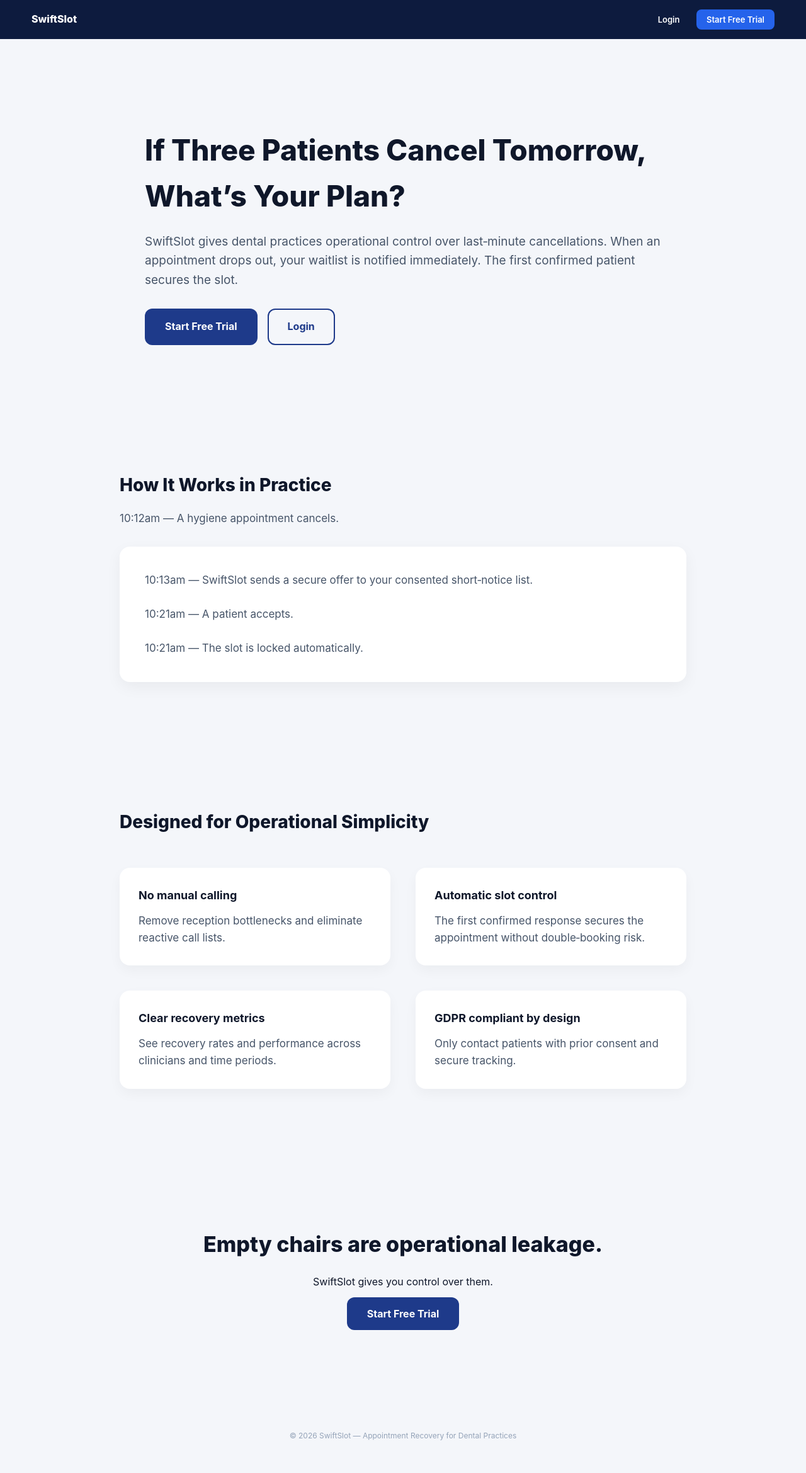
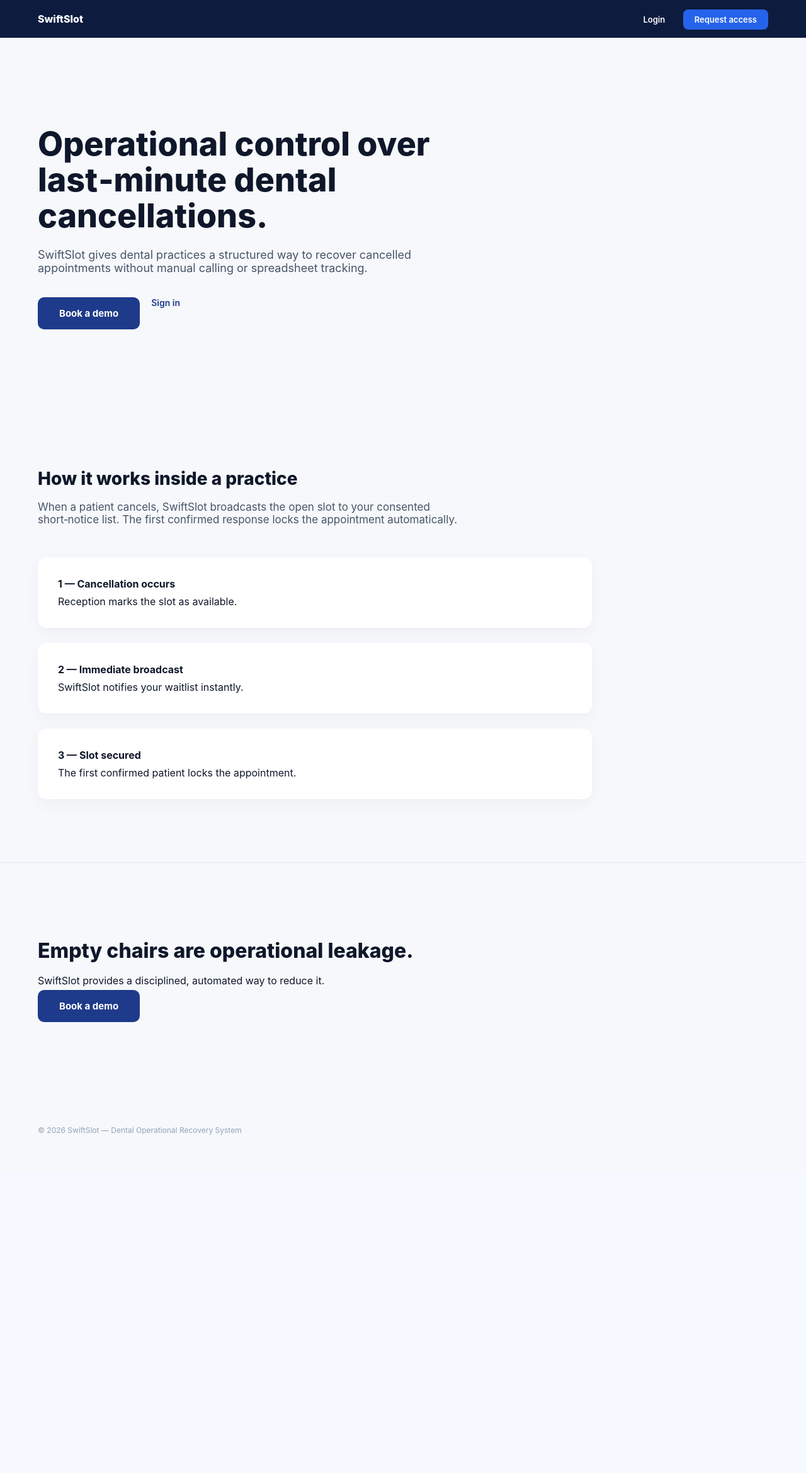
Before and after one commit to charliedadd6-creator/DentalStartup, a FastAPI app: page / in a window 1280 px wide. Shown: the whole page at 63% size. After the commit the page ends 1802 px from the top, so only its background shows below. Run offline with FastAPI, Linux system fonts and the light colour scheme; parts of the project's set-up code (start-up, migrations or seed data) failed here and were passed over.

Commit message:
Rebuild landing page with serious B2B positioning

```diff
--- a/templates/landing.html
+++ b/templates/landing.html
@@ -2,19 +2,18 @@
 <html lang="en">
 <head>
 <meta charset="UTF-8">
-<title>SwiftSlot — Operational Control for Cancelled Appointments</title>
+<title>SwiftSlot — Operational Control for Dental Cancellations</title>
 <meta name="viewport" content="width=device-width, initial-scale=1.0">
 <style>
 *{box-sizing:border-box;margin:0;padding:0}
 body{
     font-family:Inter,sans-serif;
-    background:#f4f6fa;
+    background:#f6f8fb;
     color:#0f172a;
-    line-height:1.6;
 }
 .navbar{
     background:#0d1b3e;
-    padding:18px 50px;
+    padding:20px 60px;
     display:flex;
     justify-content:space-between;
     align-items:center;
@@ -26,56 +25,55 @@
 }
 .nav-actions a{
     text-decoration:none;
-    margin-left:22px;
+    margin-left:24px;
     font-size:13px;
     font-weight:600;
 }
 .login-link{color:white}
 .cta{
     background:#2563eb;
-    padding:8px 16px;
+    padding:8px 18px;
     border-radius:8px;
     color:white;
 }
 .hero{
-    padding:140px 40px 100px 40px;
+    padding:140px 60px 120px 60px;
     max-width:900px;
-    margin:auto;
 }
 .hero h1{
-    font-size:46px;
+    font-size:52px;
     font-weight:800;
-    margin-bottom:20px;
+    line-height:1.1;
+    margin-bottom:22px;
 }
 .hero p{
-    font-size:19px;
+    font-size:18px;
     color:#475569;
-    margin-bottom:30px;
+    max-width:620px;
+    margin-bottom:36px;
 }
 .hero-buttons{
     display:flex;
-    gap:16px;
+    gap:18px;
 }
 .btn-primary{
     background:#1e3a8a;
-    padding:16px 32px;
-    border-radius:12px;
+    padding:16px 34px;
+    border-radius:10px;
     color:white;
     text-decoration:none;
     font-weight:700;
+    font-size:15px;
 }
 .btn-secondary{
-    border:2px solid #1e3a8a;
-    padding:14px 30px;
-    border-radius:12px;
     color:#1e3a8a;
+    font-weight:600;
     text-decoration:none;
-    font-weight:700;
+    font-size:14px;
 }
 .section{
-    padding:100px 50px;
+    padding:100px 60px;
     max-width:1000px;
-    margin:auto;
 }
 .section h2{
     font-size:28px;
@@ -85,48 +83,43 @@
 .section p{
     font-size:17px;
     color:#475569;
+    max-width:700px;
 }
-.scenario{
+.process{
+    margin-top:50px;
+    display:grid;
+    grid-template-columns:1fr;
+    gap:24px;
+}
+.step{
     background:white;
-    padding:40px;
-    border-radius:16px;
-    margin-top:30px;
-    box-shadow:0 8px 24px rgba(0,0,0,0.05);
+    padding:32px;
+    border-radius:14px;
+    box-shadow:0 8px 24px rgba(0,0,0,0.04);
 }
-.features{
-    display:grid;
-    grid-template-columns:1fr 1fr;
-    gap:40px;
-    margin-top:50px;
-}
-.feature{
-    background:white;
-    padding:30px;
-    border-radius:16px;
-    box-shadow:0 8px 20px rgba(0,0,0,0.04);
-}
-.feature h3{
-    font-size:18px;
-    font-weight:700;
-    margin-bottom:12px;
+.step strong{
+    display:block;
+    margin-bottom:8px;
+    font-size:16px;
 }
 .closing{
-    padding:120px 40px;
-    text-align:center;
+    padding:120px 60px;
+    border-top:1px solid #e2e8f0;
 }
 .closing h2{
-    font-size:34px;
+    font-size:32px;
     font-weight:800;
-    margin-bottom:20px;
+    margin-bottom:18px;
 }
 .footer{
-    text-align:center;
-    padding:50px 20px;
+    padding:60px;
     font-size:12px;
     color:#94a3b8;
 }
 @media(max-width:900px){
-    .features{grid-template-columns:1fr}
+    .hero{padding:100px 30px}
+    .section{padding:80px 30px}
+    .closing{padding:80px 30px}
 }
 </style>
 </head>
@@ -136,68 +129,57 @@
     <div class="logo">SwiftSlot</div>
     <div class="nav-actions">
         <a href="/login-page" class="login-link">Login</a>
-        <a href="/signup-page" class="cta">Start Free Trial</a>
+        <a href="/signup-page" class="cta">Request access</a>
     </div>
 </div>
 
 <section class="hero">
-    <h1>If Three Patients Cancel Tomorrow, What’s Your Plan?</h1>
+    <h1>Operational control over last‑minute dental cancellations.</h1>
     <p>
-        SwiftSlot gives dental practices operational control over last‑minute cancellations.
-        When an appointment drops out, your waitlist is notified immediately.
-        The first confirmed patient secures the slot.
+        SwiftSlot gives dental practices a structured way to recover
+        cancelled appointments without manual calling or spreadsheet tracking.
     </p>
     <div class="hero-buttons">
-        <a href="/signup-page" class="btn-primary">Start Free Trial</a>
-        <a href="/login-page" class="btn-secondary">Login</a>
+        <a href="/signup-page" class="btn-primary">Book a demo</a>
+        <a href="/login-page" class="btn-secondary">Sign in</a>
     </div>
 </section>
 
 <section class="section">
-    <h2>How It Works in Practice</h2>
+    <h2>How it works inside a practice</h2>
     <p>
-        10:12am — A hygiene appointment cancels.
+        When a patient cancels, SwiftSlot broadcasts the open slot
+        to your consented short‑notice list. The first confirmed response
+        locks the appointment automatically.
     </p>
-    <div class="scenario">
-        <p>
-            10:13am — SwiftSlot sends a secure offer to your consented short‑notice list.<br><br>
-            10:21am — A patient accepts.<br><br>
-            10:21am — The slot is locked automatically.
-        </p>
-    </div>
-</section>
 
-<section class="section">
-    <h2>Designed for Operational Simplicity</h2>
-    <div class="features">
-        <div class="feature">
-            <h3>No manual calling</h3>
-            <p>Remove reception bottlenecks and eliminate reactive call lists.</p>
+    <div class="process">
+        <div class="step">
+            <strong>1 — Cancellation occurs</strong>
+            Reception marks the slot as available.
         </div>
-        <div class="feature">
-            <h3>Automatic slot control</h3>
-            <p>The first confirmed response secures the appointment without double‑booking risk.</p>
+        <div class="step">
+            <strong>2 — Immediate broadcast</strong>
+            SwiftSlot notifies your waitlist instantly.
         </div>
-        <div class="feature">
-            <h3>Clear recovery metrics</h3>
-            <p>See recovery rates and performance across clinicians and time periods.</p>
-        </div>
-        <div class="feature">
-            <h3>GDPR compliant by design</h3>
-            <p>Only contact patients with prior consent and secure tracking.</p>
+        <div class="step">
+            <strong>3 — Slot secured</strong>
+            The first confirmed patient locks the appointment.
         </div>
     </div>
 </section>
 
 <section class="closing">
     <h2>Empty chairs are operational leakage.</h2>
-    <p>SwiftSlot gives you control over them.</p>
+    <p>
+        SwiftSlot provides a disciplined, automated way to reduce it.
+    </p>
     <br>
-    <a href="/signup-page" class="btn-primary">Start Free Trial</a>
+    <a href="/signup-page" class="btn-primary">Book a demo</a>
 </section>
 
 <div class="footer">
-    © 2026 SwiftSlot — Appointment Recovery for Dental Practices
+    © 2026 SwiftSlot — Dental Operational Recovery System
 </div>
 
 </body>
```
